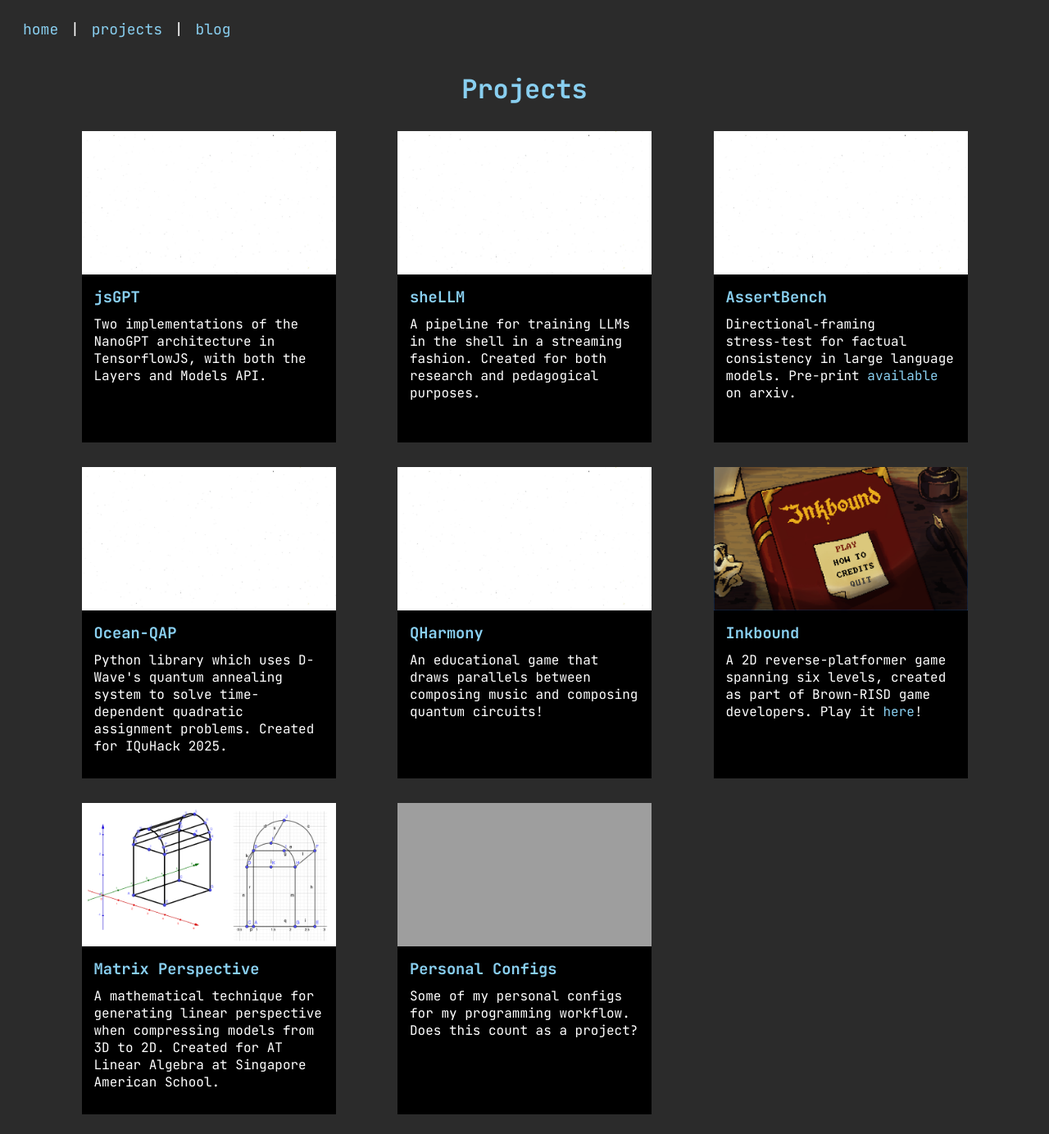
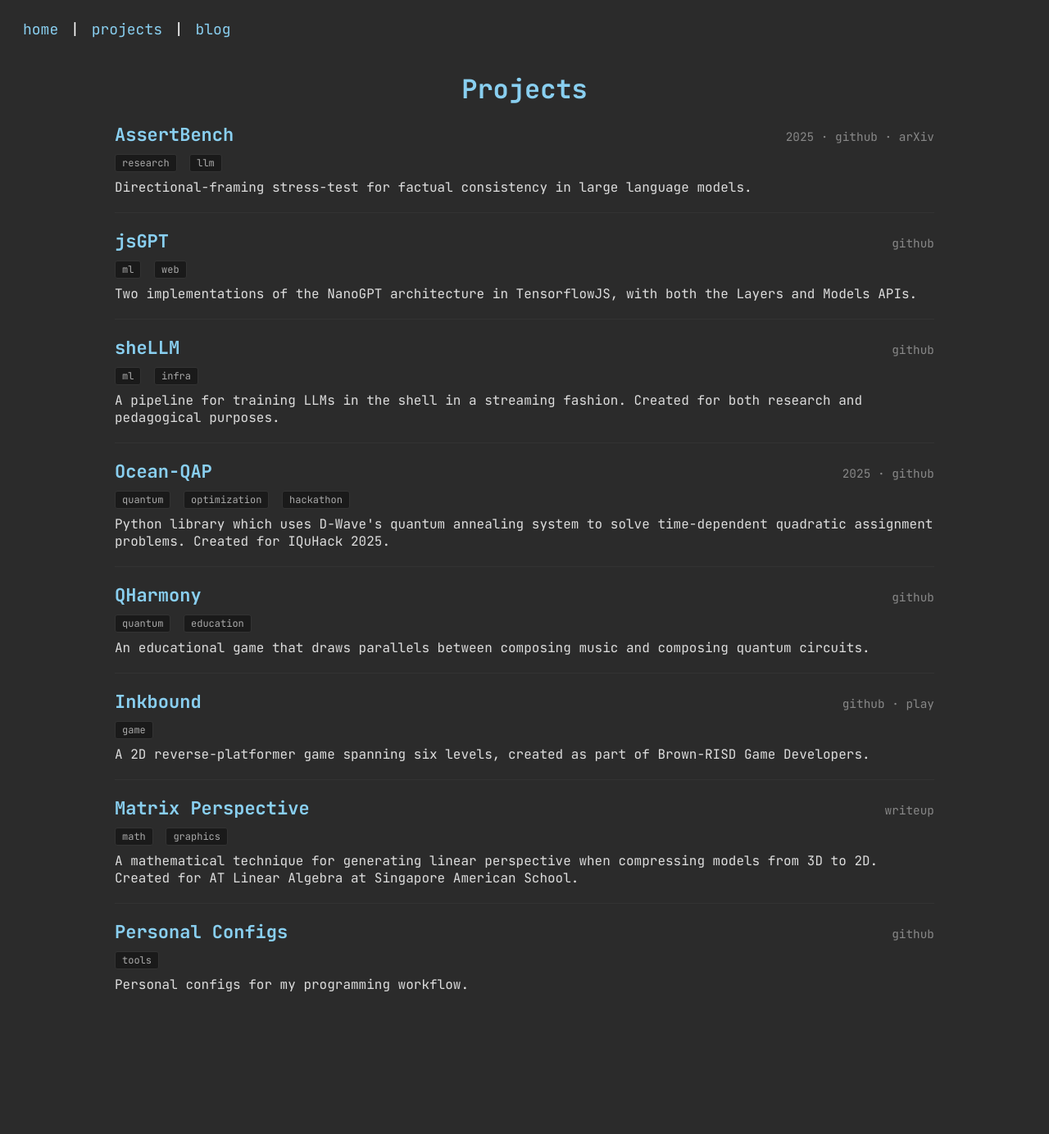
Before and after one commit to achowd32/achowd32.github.io, a Jekyll site: the page built from projects.html, in a window 1280 px wide. Shown: the whole page at 82% size. Built offline with Jekyll 4.4.1, drawn with Linux system fonts in a browser that asks for light colours; after the commit the page ends 1256 px from its top, so only the background shows below that; grey boxes are pictures that could not be loaded.

Commit message:
done v0.1

```diff
--- a/projects.html
+++ b/projects.html
@@ -4,85 +4,117 @@ title: Projects
 permalink: /projects/
 ---
 <h1 class="project-header light-blue"> Projects </h1>
-<div class="project-wrapper">
-  <!-- PROJECT ONE -->
-  <div class="project-card">
-    <img class="card-img" src="{{ '/assets/white.jpg' | relative_url }}">
-    <div class="card-bottom">
-      <h3 class="light-blue no-margin">
-        <a href="https://github.com/achowd32/jsGPT" target="_blank"> jsGPT </a>
+<div class="project-list">
+
+  <div class="project-entry">
+    <div class="project-title-row">
+      <h3 class="project-name light-blue no-margin">
+        <a href="https://github.com/achowd32/assert-bench" target="_blank">AssertBench</a>
       </h3>
-      <p> Two implementations of the NanoGPT architecture in TensorflowJS, with both the Layers and Models API.</p>
+      <span class="project-meta">2025 · <a href="https://github.com/achowd32/assert-bench" target="_blank">github</a> · <a href="https://arxiv.org/abs/2506.11110" target="_blank">arXiv</a></span>
     </div>
+    <div class="project-tags">
+      <span class="project-tag">research</span>
+      <span class="project-tag">llm</span>
+    </div>
+    <p class="project-desc">Directional-framing stress-test for factual consistency in large language models.</p>
   </div>
-  <!-- PROJECT TWO -->
-  <div class="project-card">
-    <img class="card-img" src="{{ '/assets/white.jpg' | relative_url }}">
-    <div class="card-bottom">
-      <h3 class="light-blue no-margin">
-        <a href="https://github.com/achowd32/sheLLM" target="_blank"> sheLLM </a>
+
+  <div class="project-entry">
+    <div class="project-title-row">
+      <h3 class="project-name light-blue no-margin">
+        <a href="https://github.com/achowd32/jsGPT" target="_blank">jsGPT</a>
       </h3>
-      <p> A pipeline for training LLMs in the shell in a streaming fashion. Created for both research and pedagogical purposes. </p>
+      <span class="project-meta"><a href="https://github.com/achowd32/jsGPT" target="_blank">github</a></span>
     </div>
+    <div class="project-tags">
+      <span class="project-tag">ml</span>
+      <span class="project-tag">web</span>
+    </div>
+    <p class="project-desc">Two implementations of the NanoGPT architecture in TensorflowJS, with both the Layers and Models APIs.</p>
   </div>
-  <!-- PROJECT THREE -->
-  <div class="project-card">
-    <img class="card-img" src="{{ '/assets/white.jpg' | relative_url }}">
-    <div class="card-bottom">
-      <h3 class="light-blue no-margin">
-        <a href="https://github.com/achowd32/assert-bench" target="_blank"> AssertBench </a>
+
+  <div class="project-entry">
+    <div class="project-title-row">
+      <h3 class="project-name light-blue no-margin">
+        <a href="https://github.com/achowd32/sheLLM" target="_blank">sheLLM</a>
       </h3>
-      <p> Directional‑framing stress‑test for factual consistency in large language models. Pre-print <a href="https://arxiv.org/abs/2506.11110" target="_blank">available</a> on arxiv. </p>
+      <span class="project-meta"><a href="https://github.com/achowd32/sheLLM" target="_blank">github</a></span>
     </div>
+    <div class="project-tags">
+      <span class="project-tag">ml</span>
+      <span class="project-tag">infra</span>
+    </div>
+    <p class="project-desc">A pipeline for training LLMs in the shell in a streaming fashion. Created for both research and pedagogical purposes.</p>
   </div>
-  <!-- PROJECT FOUR -->
-  <div class="project-card">
-    <img class="card-img" src="{{ '/assets/white.jpg' | relative_url }}">
-    <div class="card-bottom">
-      <h3 class="light-blue no-margin">
-        <a href="https://github.com/achowd32/ocean-qap" target="_blank"> Ocean-QAP </a>
+
+  <div class="project-entry">
+    <div class="project-title-row">
+      <h3 class="project-name light-blue no-margin">
+        <a href="https://github.com/achowd32/ocean-qap" target="_blank">Ocean-QAP</a>
       </h3>
-      <p> Python library which uses D-Wave's quantum annealing system to solve time-dependent quadratic assignment problems. Created for IQuHack 2025. </p>
+      <span class="project-meta">2025 · <a href="https://github.com/achowd32/ocean-qap" target="_blank">github</a></span>
     </div>
+    <div class="project-tags">
+      <span class="project-tag">quantum</span>
+      <span class="project-tag">optimization</span>
+      <span class="project-tag">hackathon</span>
+    </div>
+    <p class="project-desc">Python library which uses D-Wave's quantum annealing system to solve time-dependent quadratic assignment problems. Created for IQuHack 2025.</p>
   </div>
-  <!-- PROJECT FIVE -->
-  <div class="project-card">
-    <img class="card-img" src="{{ '/assets/white.jpg' | relative_url }}">
-    <div class="card-bottom">
-      <h3 class="light-blue no-margin">
-        <a href="https://github.com/achowd32/qharmony" target="_blank"> QHarmony </a>
+
+  <div class="project-entry">
+    <div class="project-title-row">
+      <h3 class="project-name light-blue no-margin">
+        <a href="https://github.com/achowd32/qharmony" target="_blank">QHarmony</a>
       </h3>
-      <p> An educational game that draws parallels between composing music and composing quantum circuits!</p>
+      <span class="project-meta"><a href="https://github.com/achowd32/qharmony" target="_blank">github</a></span>
     </div>
+    <div class="project-tags">
+      <span class="project-tag">quantum</span>
+      <span class="project-tag">education</span>
+    </div>
+    <p class="project-desc">An educational game that draws parallels between composing music and composing quantum circuits.</p>
   </div>
-  <!-- PROJECT SIX -->
-  <div class="project-card">
-    <img class="card-img" src="{{ '/assets/inkbound.png' | relative_url }}">
-    <div class="card-bottom">
-      <h3 class="light-blue no-margin">
-        <a href="https://github.com/BrownRISDGameDevelopers/inkbound" target="_blank"> Inkbound </a>
+
+  <div class="project-entry">
+    <div class="project-title-row">
+      <h3 class="project-name light-blue no-margin">
+        <a href="https://github.com/BrownRISDGameDevelopers/inkbound" target="_blank">Inkbound</a>
       </h3>
-      <p> A 2D reverse-platformer game spanning six levels, created as part of Brown-RISD game developers. Play it <a href="https://brownrisdgames.itch.io/inkbound" target="_blank"> here</a>!</p>
+      <span class="project-meta"><a href="https://github.com/BrownRISDGameDevelopers/inkbound" target="_blank">github</a> · <a href="https://brownrisdgames.itch.io/inkbound" target="_blank">play</a></span>
     </div>
+    <div class="project-tags">
+      <span class="project-tag">game</span>
+    </div>
+    <p class="project-desc">A 2D reverse-platformer game spanning six levels, created as part of Brown-RISD Game Developers.</p>
   </div>
-  <!-- PROJECT SEVEN -->
-  <div class="project-card">
-    <img class="card-img" src="{{ '/assets/linper.png' | relative_url }}">
-    <div class="card-bottom">
-      <h3 class="light-blue no-margin">
-        <a href="https://docs.google.com/document/d/1oPTZ2-O2rCGes_mLk3IgxFLG2Ei-xnjV_hb13J3MJps/edit?usp=sharing" target="_blank"> Matrix Perspective </a>
+
+  <div class="project-entry">
+    <div class="project-title-row">
+      <h3 class="project-name light-blue no-margin">
+        <a href="https://docs.google.com/document/d/1oPTZ2-O2rCGes_mLk3IgxFLG2Ei-xnjV_hb13J3MJps/edit?usp=sharing" target="_blank">Matrix Perspective</a>
       </h3>
-      <p> A mathematical technique for generating linear perspective when compressing models from 3D to 2D. Created for AT Linear Algebra at Singapore American School. </p>
+      <span class="project-meta"><a href="https://docs.google.com/document/d/1oPTZ2-O2rCGes_mLk3IgxFLG2Ei-xnjV_hb13J3MJps/edit?usp=sharing" target="_blank">writeup</a></span>
     </div>
+    <div class="project-tags">
+      <span class="project-tag">math</span>
+      <span class="project-tag">graphics</span>
+    </div>
+    <p class="project-desc">A mathematical technique for generating linear perspective when compressing models from 3D to 2D. Created for AT Linear Algebra at Singapore American School.</p>
   </div>
-  <!-- PROJECT EIGHT -->
-  <div class="project-card">
-    <img class="card-img" src="{{ '/assets/config.png' | relative_url }}">
-    <div class="card-bottom">
-      <h3 class="light-blue no-margin">
-        <a href="https://github.com/achowd32/personal-configs" target="_blank"> Personal Configs </a>
+
+  <div class="project-entry">
+    <div class="project-title-row">
+      <h3 class="project-name light-blue no-margin">
+        <a href="https://github.com/achowd32/personal-configs" target="_blank">Personal Configs</a>
       </h3>
-      <p> Some of my personal configs for my programming workflow. Does this count as a project?</p>
+      <span class="project-meta"><a href="https://github.com/achowd32/personal-configs" target="_blank">github</a></span>
     </div>
+    <div class="project-tags">
+      <span class="project-tag">tools</span>
+    </div>
+    <p class="project-desc">Personal configs for my programming workflow.</p>
   </div>
+
 </div>
--- a/styles/style.css
+++ b/styles/style.css
@@ -77,33 +77,63 @@ a:hover {
   padding-top: 20px;
 }
 
-.project-wrapper {
+.project-list {
+  max-width: 1000px;
   margin: 0 auto;
-  display: grid;
-  grid-template-columns: repeat(auto-fit, minmax(310px, 310px));
-  justify-content: space-evenly;
 }
 
-.project-card {
-  width: 310px;
-  padding-top: 30px;
+.project-entry {
+  padding: 20px 0;
+  border-bottom: 1px solid #333;
 }
 
-.card-img {
-  width: 100%;
-  height: 175px;
-  display: block;
-  padding-bottom: 0;
+.project-entry:last-child {
+  border-bottom: none;
 }
 
-.card-bottom {
-  background-color: black;
-  height: 175px;
-  padding: 15px;
+.project-title-row {
+  display: flex;
+  justify-content: space-between;
+  align-items: baseline;
+  flex-wrap: wrap;
+  gap: 12px;
 }
 
-.card-bottom p {
-  margin-top: 10px;
+.project-name {
+  font-size: 22px;
+}
+
+.project-meta {
+  color: #888;
+  font-size: 0.9em;
+}
+
+.project-meta a {
+  color: #888;
+}
+
+.project-meta a:hover {
+  color: #89CFF0;
+}
+
+.project-tags {
+  margin: 8px 0;
+}
+
+.project-tag {
+  display: inline-block;
+  font-size: 0.75em;
+  color: #aaa;
+  background: #1a1a1a;
+  border: 1px solid #333;
+  padding: 2px 8px;
+  margin-right: 6px;
+  border-radius: 3px;
+}
+
+.project-desc {
+  margin: 0;
+  color: #ddd;
 }
 
 /* home sections */
@@ -147,9 +177,8 @@ a:hover {
   margin-top: 12px;
 }
 
-.home-section .project-wrapper {
+.home-section .project-list {
   margin: 0;
-  justify-content: space-between;
 }
 
 .home-post-list {
```
Also changed, not shown: index.html (+36 -22 lines).
